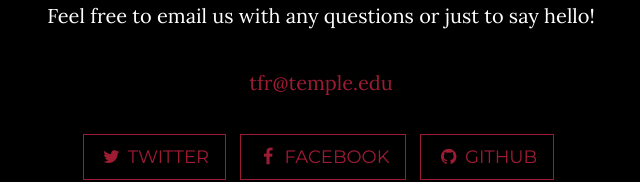
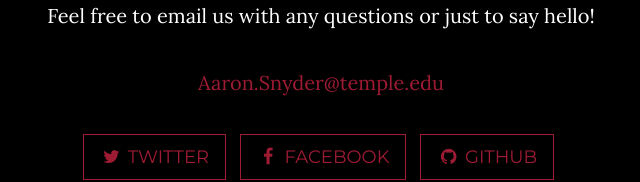
Before and after one commit to TempleFormulaRacing/templeformularacing.github.io, a website: page index.html in a window 1280 px wide. Shown: the part 4179-4361 px from the top of the page, without its empty margins (319-959 px from the left). Drawn offline with nearby package versions, Linux system fonts and the light colour scheme; some packages are replaced by stand-ins of ours.

Commit message:
changed email again

```diff
--- a/index.html
+++ b/index.html
@@ -237,7 +237,7 @@
             <div class="col-lg-8 col-lg-offset-2">
                 <h2>Contact Us</h2>
                 <p>Feel free to email us with any questions or just to say hello!</p>
-                <p><a href="mailto:Aaron.Snyder@temple.edu">tfr@temple.edu</a>
+                <p><a href="mailto:Aaron.Snyder@temple.edu">Aaron.Snyder@temple.edu</a>
                 </p>
                 <ul class="list-inline banner-social-buttons">
                     <li>
```
